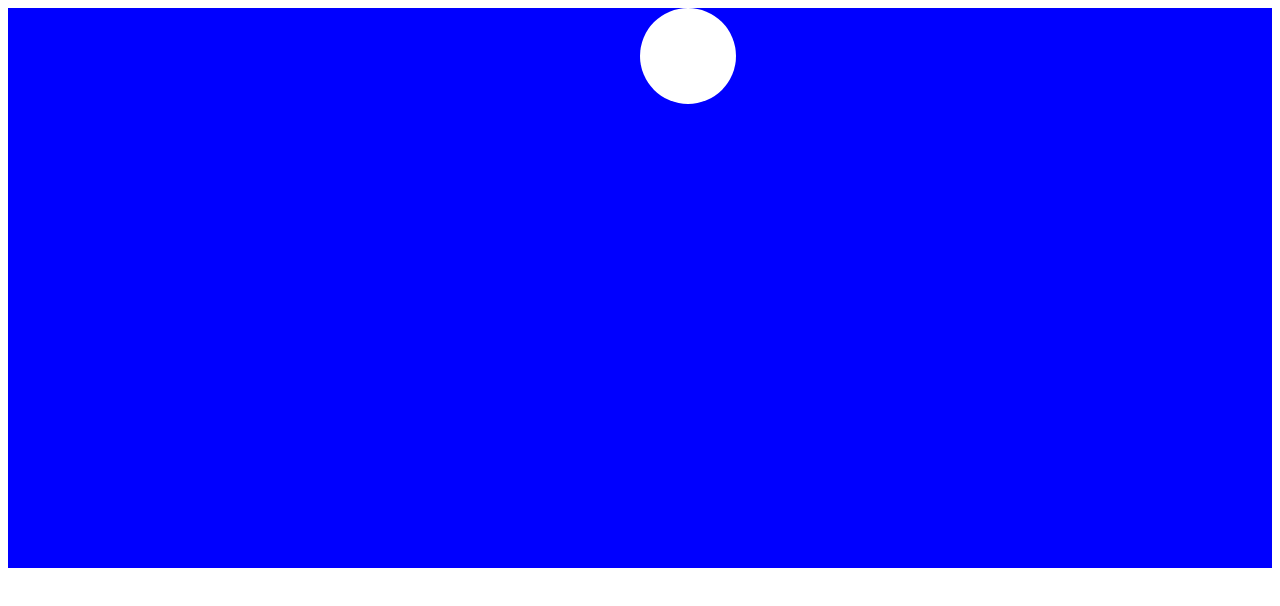
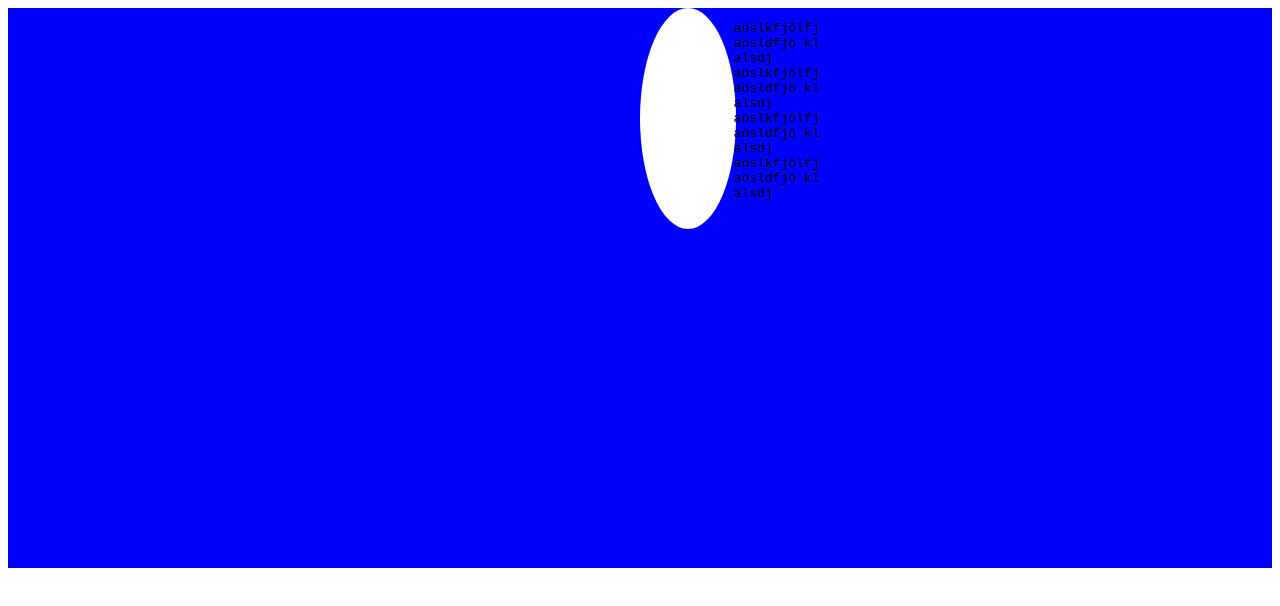
Before and after one commit to WebEngineering-FHNW/webcl-hs26, a plain HTML site: page week10/Animate.html in a window 1280 px wide. Drawn offline with Linux system fonts and the light colour scheme.

Commit message:
after week 10

```diff
--- a/week10/Animate.html
+++ b/week10/Animate.html
@@ -12,30 +12,35 @@
             min-height:         var(--background-height);
         }
         #ball {
+            interpolate-size:   allow-keywords;
             position:           absolute;
             left:               50%;
             background-color:   white;
             width:              var(--ball-height);
-            height:             var(--ball-height);
+            height:             auto;
             border-radius:      50%;
+            transition:         height 1s 2s ease-in-out;
+            @starting-style {
+                left:           0;
+                height:         0;
+            }
         }
         .startAnimation {
             animation:
-                squash linear 1s alternate
-        ;
+                squash linear 1s alternate-reverse infinite;
+
         }
         @keyframes squash {
             0% {
                 top: 0;
-                background-color:   white;
             }
-            50% {
-                top: 80%;
-                background-color:   white;
+            80% {
+                top:       calc(100% - var(--ball-height));
+                transform: scaleY(1) scaleX(1);
             }
             100% {
-                top: 100%;
-                background-color:   blue;
+                top:       calc(100% - var(--ball-height));
+                transform: scaleY(.8) scaleX(1.2);
             }
         }
 
@@ -45,7 +50,24 @@
 
 <main>
 
-    <div id="ball" onclick="this.classList.toggle('startAnimation')"></div>
+    <div id="ball" onclick="this.classList.toggle('startAnimation')">
+        <pre>
+            aöslkfjölfj
+            aösldfjö kl
+            alsdj
+            aöslkfjölfj
+            aösldfjö kl
+            alsdj
+            aöslkfjölfj
+            aösldfjö kl
+            alsdj
+            aöslkfjölfj
+            aösldfjö kl
+            alsdj
+        </pre>
+
+
+    </div>
 
 </main>
 
```
